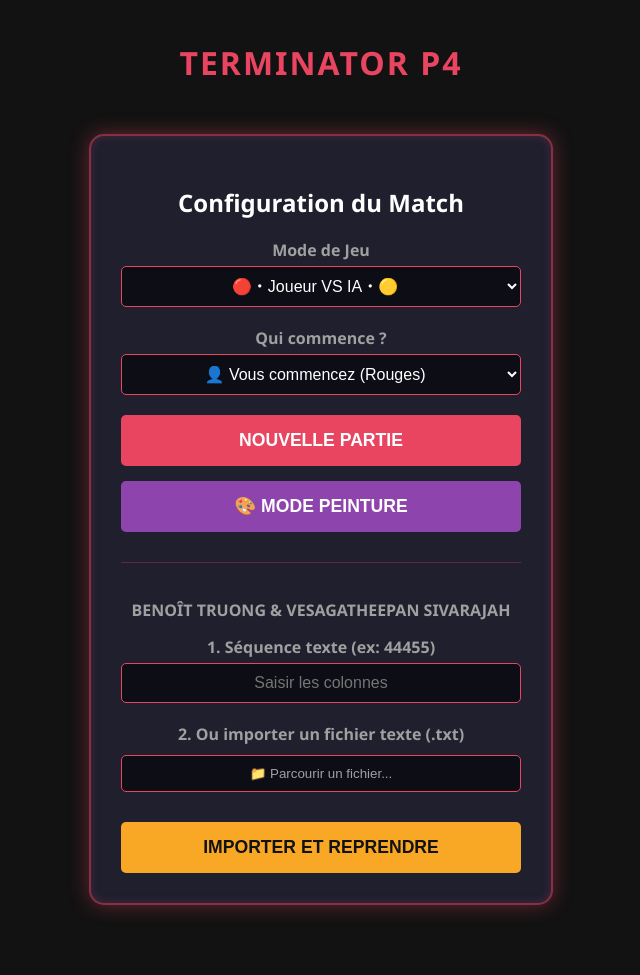
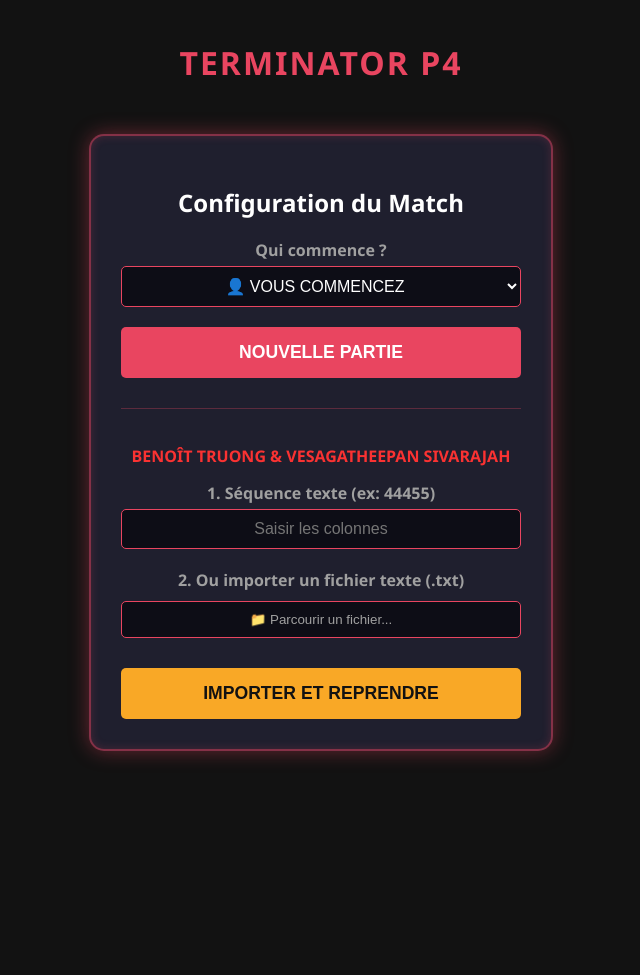
Before and after one commit to mohandgalou06/puissance4, a Flask app: page / in a window 1280 px wide. Shown: the whole page, without its empty margins (319-959 px from the left). After the commit the page ends 761 px from the top, so only its background shows below. Run offline with Flask 3, Linux system fonts and the light colour scheme.

Commit message:
Refactor game settings and IA time limit
Updated game configuration options and improved IA settings.

```diff
--- a/templates/index.html
+++ b/templates/index.html
@@ -77,27 +77,20 @@
 
     <div id="menu">
         <h2>Configuration du Match</h2>
-        <div class="menu-group">
-            <label>Mode de Jeu</label>
-            <select id="select-mode">
-                <option value="pvia">🔴・Joueur VS IA・🟡</option>
-            </select>
-        </div>
         <div id="ia-settings">
             <div class="menu-group" id="starter-group">
                 <label>Qui commence ?</label>
                 <select id="select-starter">
-                    <option value="human">👤 Vous commencez (Rouges)</option>
-                    <option value="ia">🤖 L'IA commence (Rouges)</option>
+                    <option value="human">👤 VOUS COMMENCEZ</option>
+                    <option value="ia">🤖 L'IA COMMENCE</option>
                 </select>
             </div>
         </div>
 
         <button id="btn-start-game" class="btn" onclick="startGame()">NOUVELLE PARTIE</button>
-        <button class="btn" style="background-color: #8e44ad; margin-top: 15px;" onclick="enterPaintMode()">🎨 MODE PEINTURE</button>
 
         <div style="margin-top: 30px; padding-top: 20px; border-top: 1px solid rgba(233, 69, 96, 0.3);">
-            <h3 style="color: #a0a0a0; font-size: 1em; margin-bottom: 15px; text-transform: uppercase;">Benoît TRUONG & Vesagatheepan SIVARAJAH</h3>
+            <h3 style="color: #fa3232; font-size: 1em; margin-bottom: 15px; text-transform: uppercase;">Benoît TRUONG & Vesagatheepan SIVARAJAH</h3>
             <div class="menu-group">
                 <label>1. Séquence texte (ex: 44455)</label>
                 <input type="text" id="import-string" placeholder="Saisir les colonnes">
@@ -158,6 +151,14 @@
                     <option value="ia">IA</option>
                 </select>
             </div>
+
+            <div style="background: #0d0d16; padding: 5px 15px; border-radius: 5px; border: 1px solid #555; display: flex; gap: 10px; align-items: center;">
+                <span style="color:#a0a0a0; font-weight:bold;">⏱️ Temps max IA :</span>
+                <input type="number" id="ia-time-limit" value="14" min="1" max="120" style="width: 50px; padding: 5px; background: #1f1f2e; color: white; border: 1px solid #e94560; border-radius: 3px; outline: none; text-align: center;">
+                <span style="color:#a0a0a0; font-weight:bold;">s</span>
+            </div>
+
+
                 <div class="menu-group" style="display: flex; gap: 10px; justify-content: center; flex-wrap: wrap; align-items: center;">
                 <button class="btn" style="padding: 10px; width: auto; background-color: #d83939; color: rgb(255, 255, 255);" onclick="undoMove()">↩️ Annuler</button>
                 <button class="btn" style="padding: 10px; width: auto; background-color: #ffb327; color: rgb(255, 255, 255);" onclick="resetGame()">🔄 Recommencer</button>
@@ -173,7 +174,9 @@
 
         <div id="status">Préparation de la grille...</div>
         <div id="ia-msg"></div>
-        <div id="progress-container"><div id="progress-bar"></div></div>
+        <div id="ia-progress-container" style="display: none; width: 100%; max-width: 400px; margin: 10px auto; background-color: #1a1a2e; border: 1px solid #00ff88; border-radius: 10px; height: 15px; overflow: hidden; box-shadow: 0 0 5px rgba(0, 255, 136, 0.3);">
+        <div id="ia-progress-bar" style="width: 0%; height: 100%; background-color: #00ff88; transition: width 0.4s ease-out; box-shadow: 0 0 10px #00ff88;"></div>
+        </div>
 
         <div class="board neon-rouge" id="board" data-hover="rouge"></div>
     </div>
@@ -190,7 +193,7 @@
         let previousGrille = null;
         let customBoardActive = false;
         let winningCells = [];
-
+        let aiStatusInterval = null;
         let timeRed = 600, timeYellow = 600;
         let timerInterval;
         let aiPollingInterval;
@@ -203,23 +206,30 @@
             else board.classList.add('neon-neutre');
         }
 
-        function checkNextTurn() {
+        async function checkNextTurn() {
             if (jeuTermine) return;
-            let currentType = (currentColorTurn === 'rouge') ? document.getElementById('live-red-type').value : document.getElementById('live-yellow-type').value;
+
+            let currentType = (currentColorTurn === 'rouge')
+                ? document.getElementById('live-red-type').value
+                : document.getElementById('live-yellow-type').value;
 
             if (currentType === 'ia') {
-                document.getElementById('status').innerText = "L'IA (" + (currentColorTurn === 'rouge' ? 'Rouge' : 'Jaune') + ") analyse...";
+                document.getElementById('status').innerText =
+                    "L'IA (" + (currentColorTurn === 'rouge' ? 'Rouge' : 'Jaune') + ") analyse...";
                 document.getElementById('board').setAttribute('data-hover', 'none');
                 setBoardNeon(currentColorTurn);
+
                 if (!isAiThinking) {
-                    setTimeout(() => { declencherIA(); }, 100);
+                    await declencherIA();
                 }
-            } else {
-                document.getElementById('status').innerText = "À vous de jouer (" + (currentColorTurn === 'rouge' ? 'Rouge' : 'Jaune') + ") !";
-                document.getElementById('board').setAttribute('data-hover', currentColorTurn);
-                setBoardNeon(currentColorTurn);
-                jeuTermine = false;
+                return;
             }
+
+            document.getElementById('status').innerText =
+                "À vous de jouer (" + (currentColorTurn === 'rouge' ? 'Rouge' : 'Jaune') + ") !";
+            document.getElementById('board').setAttribute('data-hover', currentColorTurn);
+            setBoardNeon(currentColorTurn);
+            jeuTermine = false;
         }
 
         function onTypeChange() {
@@ -342,12 +352,15 @@
 
             const nextTurnColor = document.getElementById('paint-next-turn').value;
             const colorInt = (nextTurnColor === 'rouge') ? 1 : 2;
+            let timeLimitElement = document.getElementById('ia-time-limit');
+            let maxTimeSec = timeLimitElement ? parseFloat(timeLimitElement.value) : 14;
 
             startProgressBar();
 
             const res = await fetch('/play', {
                 method: 'POST', headers: { 'Content-Type': 'application/json' },
-                body: JSON.stringify({ action: 'analyze', color: colorInt, tab_id: TAB_ID })
+                // ON ENVOIE LE BUDGET TEMPS AU SERVEUR ICI AUSSI :
+                body: JSON.stringify({ action: 'analyze', color: colorInt, tab_id: TAB_ID, budget: maxTimeSec })
             });
             const data = await res.json();
 
@@ -388,30 +401,68 @@
             }
         }
 
+        let isPollingActive = false; //verrou de sécurité
+
         function startProgressBar() {
-            document.getElementById('progress-container').style.display = 'block';
-            document.getElementById('progress-bar').style.width = '0%';
+            isPollingActive = true;
+
+            const progressContainer = document.getElementById('ia-progress-container');
+            const progressBar = document.getElementById('ia-progress-bar');
+
+            if (!progressContainer || !progressBar) return;
+
+            progressContainer.style.display = 'block';
+            progressBar.style.width = '0%';
+
             let startTime = Date.now();
+            let currentDepth = 1;
+
+            let timeLimitElement = document.getElementById('ia-time-limit');
+            let maxTimeMs = (timeLimitElement ? parseFloat(timeLimitElement.value) : 14) * 1000;
+
+            document.getElementById('ia-msg').innerText = "Analyse en cours... Profondeur : 1 / 17";
+            document.getElementById('ia-msg').style.color = "#00ff88";
 
             aiPollingInterval = setInterval(async () => {
+                if (!isPollingActive) return;
+
                 let elapsed = Date.now() - startTime;
-                let percent = Math.min((elapsed / 14000) * 100, 100);
-                document.getElementById('progress-bar').style.width = percent + '%';
 
                 try {
-                    let res = await fetch('/status_ia');
+                    let res = await fetch('/ai_status', {
+                        method: 'POST',
+                        headers: { 'Content-Type': 'application/json' },
+                        body: JSON.stringify({ tab_id: TAB_ID })
+                    });
                     let data = await res.json();
-                    if(data.profondeur > 0 && document.getElementById('ia-msg').innerText === "") {
-                        document.getElementById('ia-msg').innerText = "🤖 Profondeur explorée : " + data.profondeur + " ...";
+
+                    if (isPollingActive && data && data.depth > 0) {
+                        currentDepth = data.depth;
+                        document.getElementById('ia-msg').innerText =
+                            "Analyse en cours... Profondeur : " + currentDepth + " / 17";
                     }
-                } catch(e) {}
+                } catch (e) {}
+
+                if (isPollingActive) {
+                    let timePercent = (elapsed / maxTimeMs) * 100;
+                    let depthPercent = (currentDepth / 17) * 100;
+                    let totalPercent = Math.min((timePercent * 0.7) + (depthPercent * 0.3), 100);
+                    progressBar.style.width = totalPercent + '%';
+                }
             }, 400);
         }
 
         function stopProgressBar() {
+            isPollingActive = false;
             clearInterval(aiPollingInterval);
-            document.getElementById('progress-bar').style.width = '100%';
-            setTimeout(() => { document.getElementById('progress-container').style.display = 'none'; }, 400);
+
+            const progressContainer = document.getElementById('ia-progress-container');
+            const progressBar = document.getElementById('ia-progress-bar');
+
+            if (progressBar) progressBar.style.width = '100%';
+            setTimeout(() => {
+                if (progressContainer) progressContainer.style.display = 'none';
+            }, 400);
         }
 
         async function importGame() {
@@ -515,15 +566,17 @@
             startProgressBar();
 
             const colorInt = (currentColorTurn === 'rouge') ? 1 : 2;
+            let timeLimitElement = document.getElementById('ia-time-limit');
+            let maxTimeSec = timeLimitElement ? parseFloat(timeLimitElement.value) : 14;
 
             const res = await fetch('/play', {
                 method: 'POST', headers: { 'Content-Type': 'application/json' },
-                body: JSON.stringify({ action: 'ia', color: colorInt, tab_id: TAB_ID })
+                // ON ENVOIE LE BUDGET TEMPS AU SERVEUR ICI :
+                body: JSON.stringify({ action: 'ia', color: colorInt, tab_id: TAB_ID, budget: maxTimeSec })
             });
             const iaData = await res.json();
 
             stopProgressBar();
-            // 🔥 CORRECTION ICI : iaData.winning_cells
             drawBoard(iaData.grille, iaData.winning_cells || []);
 
             if (iaData.message_ia) {
```
